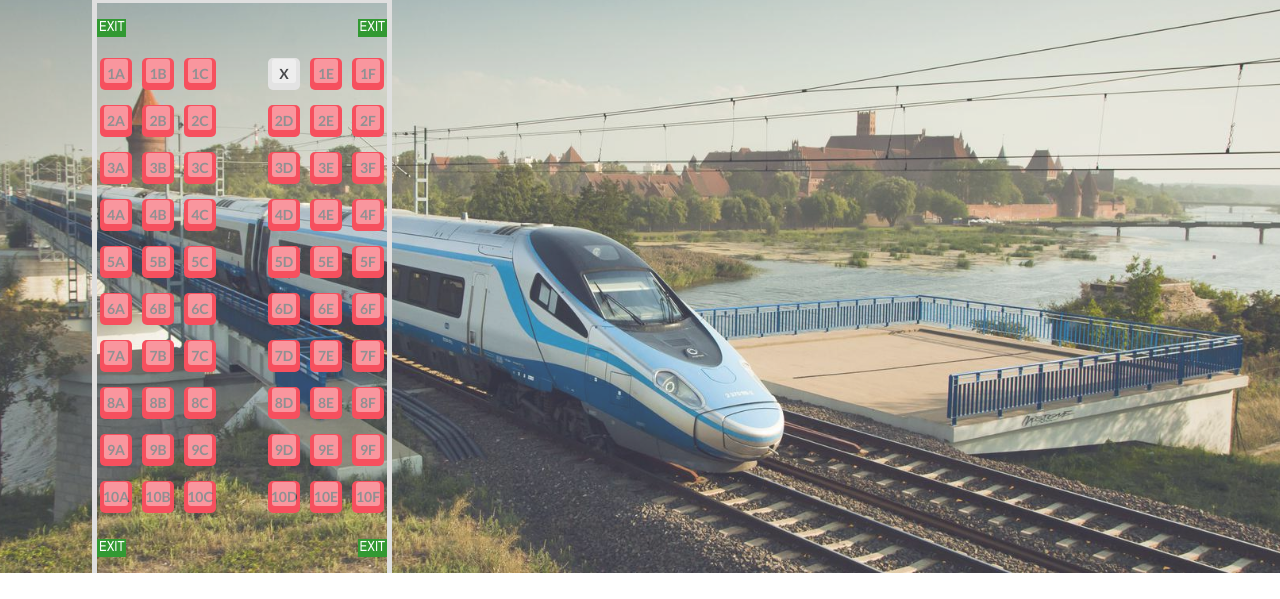
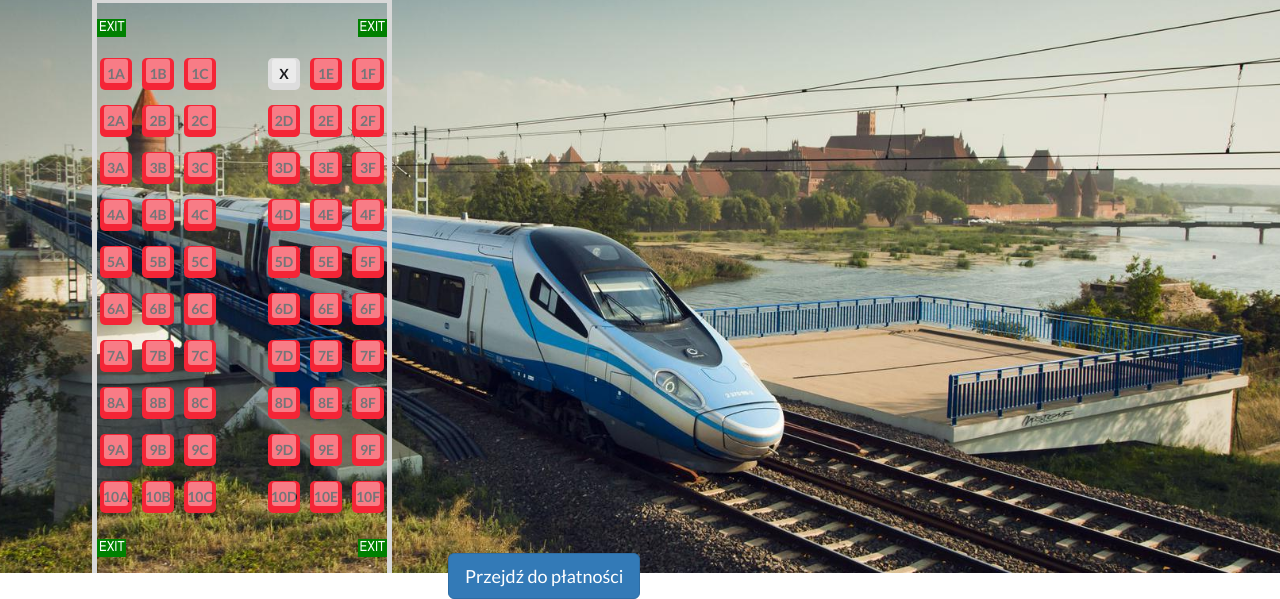
Before and after one commit to klemis/paznu-pkp, a plain HTML site: page seats.html in a window 1280 px wide. Shown: the part 247-846 px from the top of the page. Before the commit the page ends 820 px from the top, so only its background shows below. Drawn offline with Linux system fonts and the light colour scheme.

Commit message:
href correction and button styles

```diff
--- a/css/seats.css
+++ b/css/seats.css
@@ -223,25 +223,10 @@
 	background-size: cover;
 	background-position: center;
     color: #191a1e;
-    opacity: 0.8;
+    /* opacity: 0.8; */
 }
-/* #booking:before {
-    content: ' ';
-    display: block;
-    position: absolute;
-    left: 0;
-    top: 0;
-    width: 100%;
-    height: 100%;
-    z-index: -1;
-    opacity: 0.6;
-    background-image: url('../img/background.jpg');
-    background-size: cover;
-	background-position: center;
-    color: #191a1e;
-    -ms-background-size: cover;
-    -o-background-size: cover;
-    -moz-background-size: cover;
-    -webkit-background-size: cover;
-    background-size: cover;
-} */
+.proceed {
+  position: absolute;
+  top: 100%;
+  left: 35%;
+}
--- a/seats.html
+++ b/seats.html
@@ -320,6 +320,7 @@
                 </ol>
                 <div class="exit exit--back fuselage"></div>
             </div>
+            <a href="payment.html"> <button type="button" class="btn btn-primary btn-lg proceed">Przejdź do płatności</button></a>
         </div>
     </body>
 </html>
```
